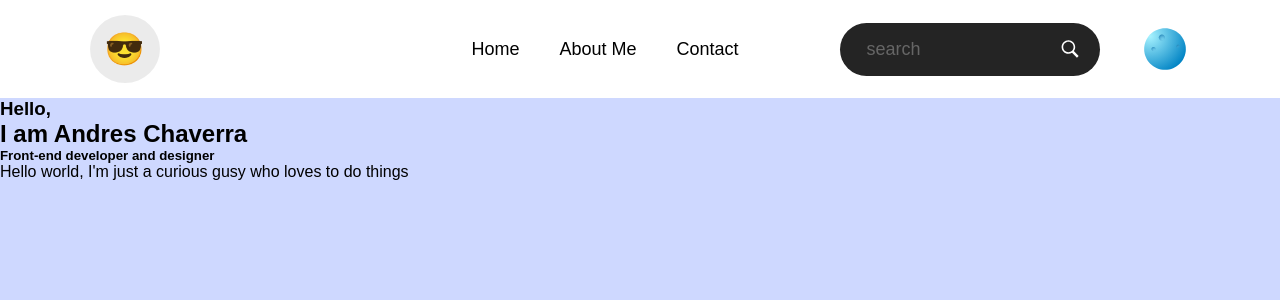
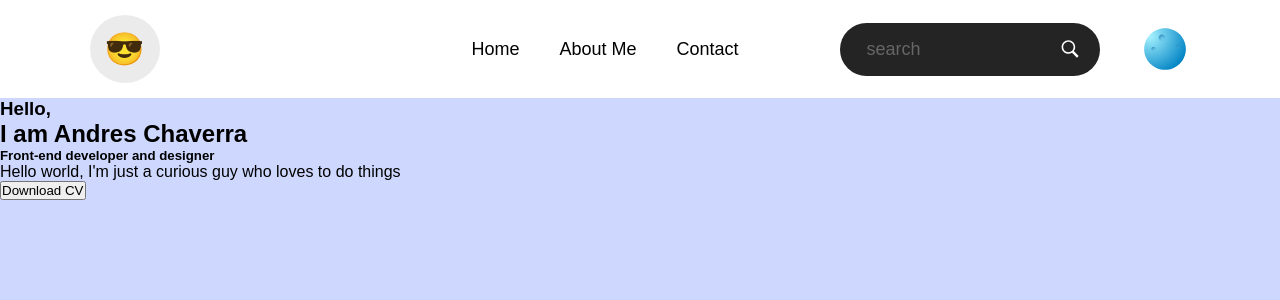
Before and after one commit to Andrew-cx8/my-react-portfolio, a React (Vite) app: page / in a window 1280 px wide. Shown: the top 300 px of the page. Built offline with nearby package versions, Linux system fonts and the light colour scheme.

Commit message:
Imported font andheader css

```diff
--- a/src/components/Header/Header.jsx
+++ b/src/components/Header/Header.jsx
@@ -7,7 +7,9 @@ function Header() {
       <h3>Hello,</h3>
       <h1>I am Andres Chaverra</h1>
       <h5>Front-end developer and designer</h5>
-      <p>Hello world, I'm just a curious gusy who loves to do things</p>
+      <p>Hello world, I'm just a curious guy who loves to do things</p>
+
+      <button className="CV">Download CV</button>
     </section>
   );
 }
```
